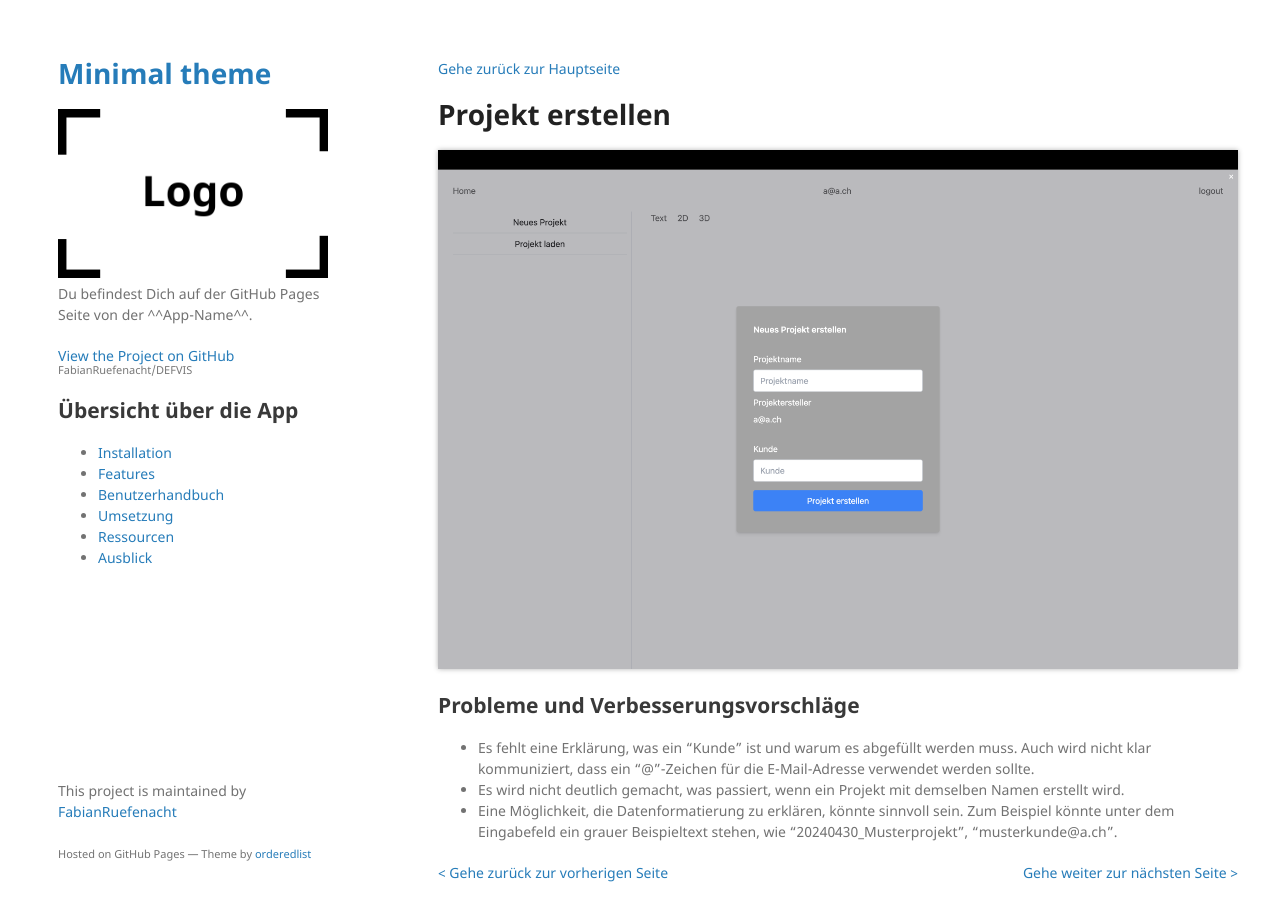
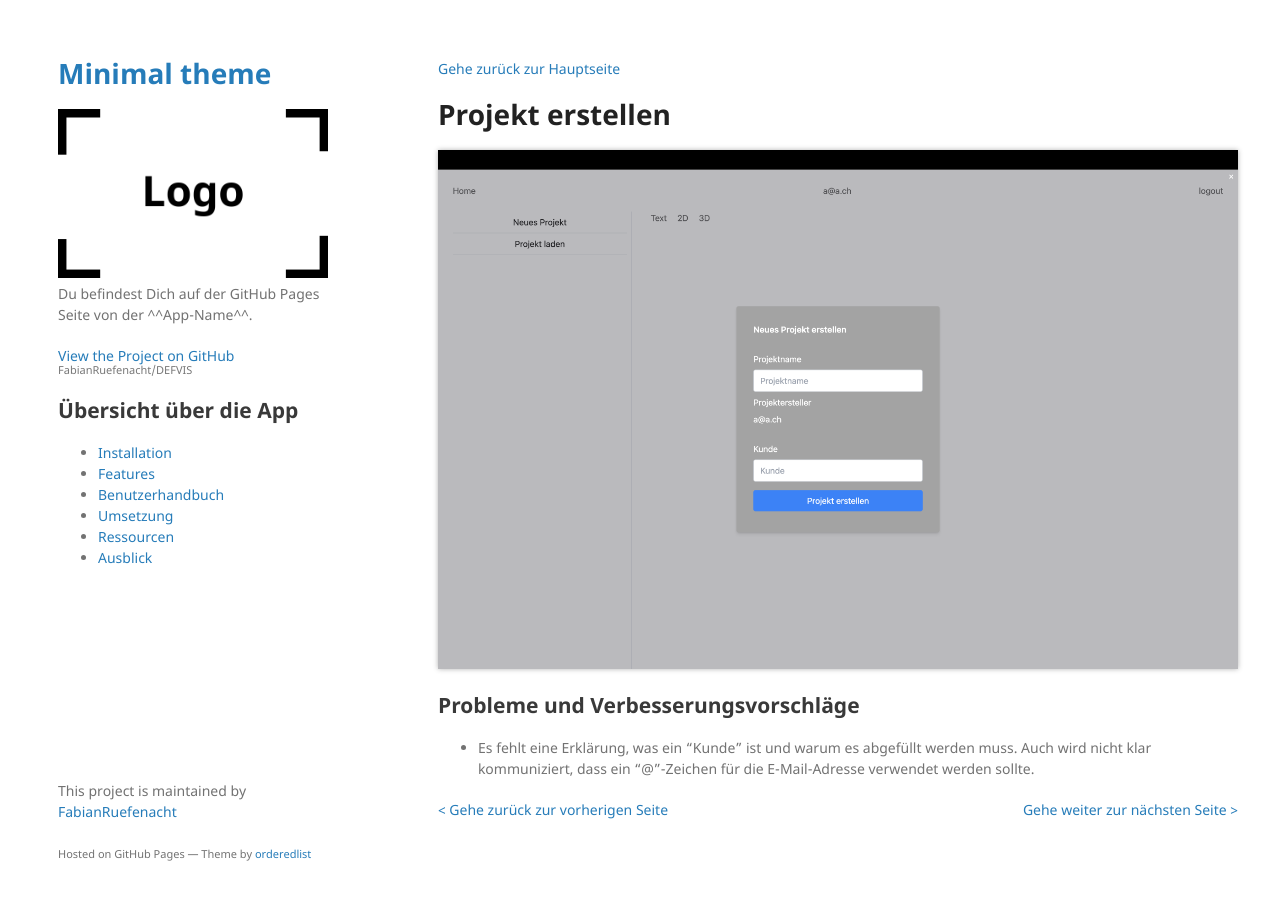
Before and after one commit to FabianRuefenacht/DEFVIS, a Jekyll site: the page built from docs/create_project.md, in a window 1280 px wide and 933 px high. Shown: the top 921 px of the window. Built offline with Jekyll 4.4.1, drawn with Linux system fonts in a browser that asks for light colours; our own code applies the rules of GitHub Pages for plain Markdown files.

Commit message:
update create session modal

```diff
--- a/docs/create_project.md
+++ b/docs/create_project.md
@@ -7,8 +7,6 @@
 ## Probleme und Verbesserungsvorschläge
 
 - Es fehlt eine Erklärung, was ein "Kunde" ist und warum es abgefüllt werden muss. Auch wird nicht klar kommuniziert, dass ein "@"-Zeichen für die E-Mail-Adresse verwendet werden sollte.
-- Es wird nicht deutlich gemacht, was passiert, wenn ein Projekt mit demselben Namen erstellt wird.
-- Eine Möglichkeit, die Datenformatierung zu erklären, könnte sinnvoll sein. Zum Beispiel könnte unter dem Eingabefeld ein grauer Beispieltext stehen, wie "20240430_Musterprojekt", "musterkunde@a.ch".
 
 <div style="text-align: left; float: left;"><a href="main_view.html">< Gehe zurück zur vorherigen Seite</a></div>
 <div style="text-align: right; float: right;"><a href="load_project.html">Gehe weiter zur nächsten Seite ></a></div>
--- a/frontend/src/app/components/Settings.tsx
+++ b/frontend/src/app/components/Settings.tsx
@@ -268,7 +268,7 @@ const Settings = ({ userName }: { userName: string }) => {
                   <input
                     type="email"
                     className="w-full border border-gray-300 my-2 text-black rounded px-3 py-2 focus:outline-none focus:border-blue-400 focus:text-black"
-                    placeholder="Kunde"
+                    placeholder="mustermann@musterfirma.ch"
                     required
                   />
                   <p>{newProjectError}</p>
```
